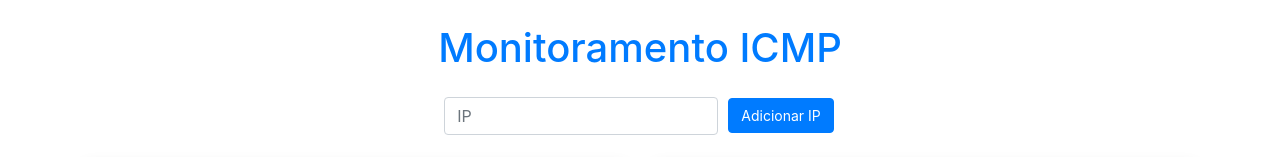
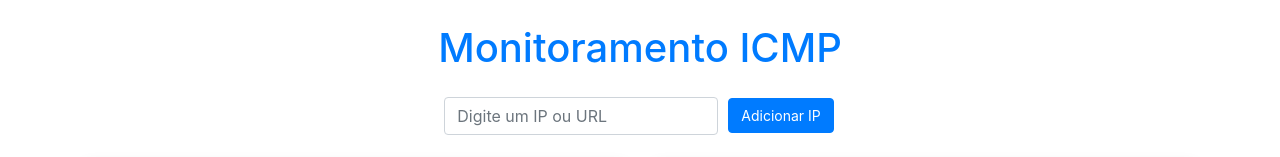
Before and after one commit to Edvan-dev/DevWeb, a website: page Projeto_2024.2/Up_detector/src/views/dashboard.html in a window 1280 px wide. Shown: the top 157 px of the page. Drawn offline with nearby package versions, Linux system fonts and the light colour scheme; no server answers.

Commit message:
add: atualização place-holder cadastro de ips

```diff
--- a/Projeto_2024.2/Up_detector/src/views/dashboard.html
+++ b/Projeto_2024.2/Up_detector/src/views/dashboard.html
@@ -12,7 +12,7 @@
 
     <!-- Formulário para adicionar IP -->
     <form id="addIPForm" class="form-inline justify-content-center mb-4">
-        <input type="text" name="ip_address" class="form-control mr-2" placeholder="IP" required>
+        <input type="text" name="ip_address" class="form-control mr-2" placeholder="Digite um IP ou URL" required>
         <button type="submit" class="btn btn-primary">Adicionar IP</button>
     </form>
 
```
